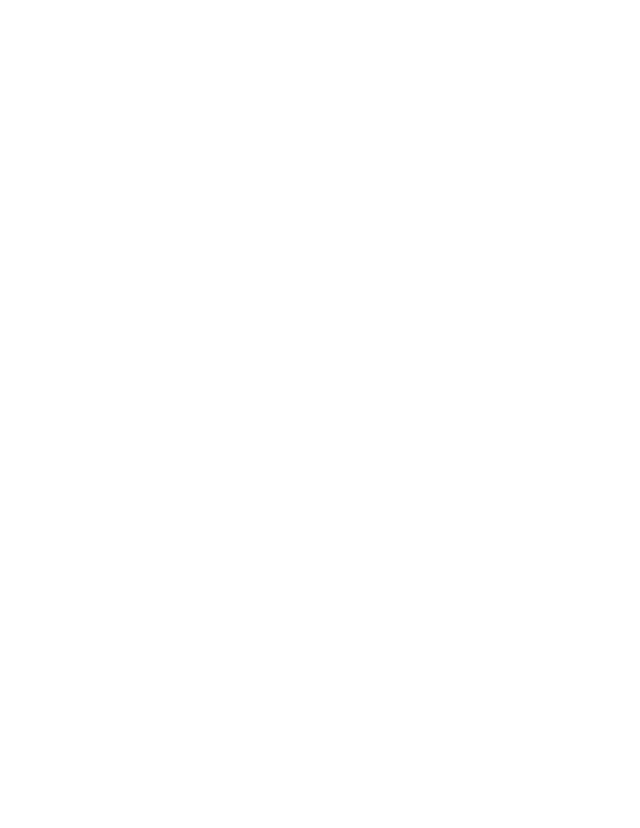
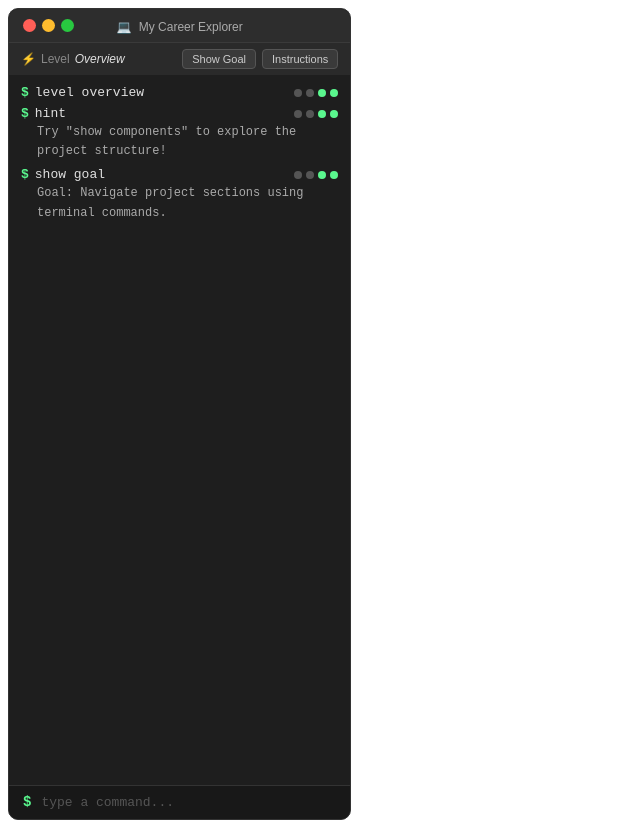
Before and after one commit to mfundomt/mfundo-mthembu-sd, an Angular app in the folder mfundo-mthembu-SD/: page / in a window 1280 px wide. Shown: the whole page, without its empty margins (0-640 px from the left). Before the commit the page ends 800 px from the top, so only its background shows below. Built offline with nearby package versions, Linux system fonts and the light colour scheme.

Commit message:
feat: add terminal component with command processing and styling

```diff
--- a/mfundo-mthembu-SD/src/app/app.html
+++ b/mfundo-mthembu-SD/src/app/app.html
@@ -1 +1,2 @@
+<app-terminal [seedCommands]="seedCommands" />
 <router-outlet />
--- a/mfundo-mthembu-SD/src/app/app.ts
+++ b/mfundo-mthembu-SD/src/app/app.ts
@@ -1,12 +1,22 @@
 import { Component, signal } from '@angular/core';
 import { RouterOutlet } from '@angular/router';
+import { ActivatedRoute } from "@angular/router";
+import { CommonModule } from "@angular/common";
+import { RouterModule } from "@angular/router";
+import { Terminal } from './components/terminal/terminal/terminal';
 
 @Component({
   selector: 'app-root',
-  imports: [RouterOutlet],
+  imports: [Terminal, RouterOutlet, CommonModule, RouterModule],
+  standalone: true,
   templateUrl: './app.html',
   styleUrl: './app.css'
 })
 export class App {
   protected readonly title = signal('mfundo-mthembu-SD');
+    seedCommands = [
+    { input: 'level overview', result: null },
+    { input: 'hint', result: 'Try "show components" to explore the project structure!' },
+    { input: 'show goal', result: 'Goal: Navigate project sections using terminal commands.' },
+  ];
 }
--- /dev/null
+++ b/mfundo-mthembu-SD/src/app/components/terminal/terminal/terminal.html
@@ -0,0 +1,61 @@
+<div class="terminal-wrap" role="region" aria-label="Project terminal">
+
+    <!-- Title bar -->
+    <div class="titlebar">
+        <div class="traffic-lights" aria-hidden="true">
+            <span class="dot close"></span>
+            <span class="dot min"></span>
+            <span class="dot max"></span>
+        </div>
+        <div class="title-label">
+            <span class="title-icon">💻</span>
+            <span class="visually-hidden">Terminal –</span>
+            My Career Explorer
+        </div>
+    </div>
+
+    <!-- Level toolbar -->
+    <div class="level-bar">
+        <div class="level-left">
+            <span class="bolt" aria-hidden="true">⚡</span>
+            <span class="level-prefix">Level</span>
+            <span class="level-name">{{ levelName }}</span>
+        </div>
+        <div class="level-btns">
+            <button type="button" class="level-btn" (click)="runQuickCommand('show goal')">
+                Show Goal
+            </button>
+            <button type="button" class="level-btn" (click)="runQuickCommand('help')">
+                Instructions
+            </button>
+        </div>
+    </div>
+
+    <!-- Command history display -->
+    <div class="cmd-display" #cmdDisplay role="log" aria-live="polite" aria-label="Command history">
+        <div *ngFor="let entry of commandHistory" [id]="'command_' + entry.id" class="cmd-row">
+            <p class="cmd-line">
+                <span class="prompt" aria-hidden="true">$</span>
+                <span class="cmd-text">{{ entry.input }}</span>
+                <span class="cmd-icons" aria-hidden="true">
+                    <span class="icon-dot warn"></span>
+                    <span class="icon-dot idle"></span>
+                    <span class="icon-dot done"></span>
+                    <span class="icon-dot check"></span>
+                </span>
+            </p>
+            <div *ngIf="entry.result" class="cmd-result">
+                <p>{{ entry.result }}</p>
+            </div>
+        </div>
+    </div>
+
+    <!-- Input bar -->
+    <div class="cmd-bar">
+        <span class="prompt-sign" aria-hidden="true">$</span>
+        <input #cmdInput class="cmd-input" id="commandTextField" type="text" [(ngModel)]="inputValue"
+            (keydown)="onKeyDown($event)" autocomplete="off" autocorrect="off" autocapitalize="off" spellcheck="false"
+            placeholder="type a command..." aria-label="Command input" />
+    </div>
+
+</div>
--- /dev/null
+++ b/mfundo-mthembu-SD/src/app/components/terminal/terminal/terminal.scss
@@ -0,0 +1,205 @@
+// ── Variables ────────────────────────────────────────────
+$bg-base:        #1e1e1e;
+$bg-titlebar:    #2d2d2d;
+$bg-levelbar:    #2a2a2a;
+$bg-inputbar:    #181818;
+$border-color:   #333;
+$text-primary:   #e0e0e0;
+$text-muted:     #aaa;
+$text-dim:       #555;
+$green:          #5af78e;
+$font-mono:      'JetBrains Mono', 'Fira Code', 'Courier New', monospace;
+
+// ── Accessibility ─────────────────────────────────────────
+.visually-hidden {
+  position: absolute;
+  width: 1px;
+  height: 1px;
+  overflow: hidden;
+  clip: rect(0 0 0 0);
+  white-space: nowrap;
+}
+
+// ── Wrapper ───────────────────────────────────────────────
+.terminal-wrap {
+  font-family: $font-mono;
+  background: $bg-base;
+  border-radius: 10px;
+  overflow: hidden;
+  display: flex;
+  flex-direction: column;
+  height: 50.6rem !important;
+  border: 1px solid $border-color;
+  width: 27% !important;
+}
+
+// ── Title bar ─────────────────────────────────────────────
+.titlebar {
+  background: $bg-titlebar;
+  padding: 10px 14px 8px;
+  display: flex;
+  flex-direction: column;
+  gap: 6px;
+  flex-shrink: 0;
+  position: relative;
+}
+
+.traffic-lights {
+  display: flex;
+  align-items: center;
+  gap: 6px;
+
+  .dot {
+    width: 13px;
+    height: 13px;
+    border-radius: 50%;
+    display: inline-block;
+
+    &.close  { background: #ff5f57; }
+    &.min    { background: #febc2e; }
+    &.max    { background: #28c840; }
+  }
+}
+
+.title-label {
+  text-align: center;
+  font-size: 12px;
+  color: $text-muted;
+  font-family: sans-serif;
+  margin-top: -18px;
+
+  .title-icon { margin-right: 4px; }
+}
+
+// ── Level toolbar ─────────────────────────────────────────
+.level-bar {
+  background: $bg-levelbar;
+  border-top: 1px solid #3a3a3a;
+  padding: 6px 12px;
+  display: flex;
+  align-items: center;
+  justify-content: space-between;
+  flex-shrink: 0;
+}
+
+.level-left {
+  display: flex;
+  align-items: center;
+  gap: 5px;
+  font-family: sans-serif;
+  font-size: 12px;
+
+  .bolt       { color: #f5c518; }
+  .level-prefix { color: #888; }
+  .level-name { color: $text-primary; font-style: italic; }
+}
+
+.level-btns {
+  display: flex;
+  gap: 6px;
+}
+
+.level-btn {
+  font-family: sans-serif;
+  font-size: 11px;
+  background: #3a3a3a;
+  color: #ccc;
+  border: 1px solid #555;
+  border-radius: 4px;
+  padding: 3px 9px;
+  cursor: pointer;
+  transition: background 0.15s;
+
+  &:hover  { background: #4a4a4a; }
+  &:active { background: #555; }
+}
+
+// ── Command display ───────────────────────────────────────
+.cmd-display {
+  flex: 1;
+  overflow-y: auto;
+  padding: 8px 12px;
+  display: flex;
+  flex-direction: column;
+  gap: 2px;
+  scroll-behavior: smooth;
+
+  &::-webkit-scrollbar       { width: 4px; }
+  &::-webkit-scrollbar-thumb { background: #444; border-radius: 2px; }
+}
+
+.cmd-row {
+  display: flex;
+  flex-direction: column;
+  gap: 2px;
+  padding: 2px 0;
+}
+
+.cmd-line {
+  display: flex;
+  align-items: center;
+  gap: 6px;
+  font-size: 13px;
+  margin: 0;
+
+  .prompt   { color: $green; font-weight: 700; }
+  .cmd-text { color: $text-primary; }
+}
+
+.cmd-icons {
+  display: flex;
+  gap: 4px;
+  margin-left: auto;
+
+  .icon-dot {
+    width: 8px;
+    height: 8px;
+    border-radius: 50%;
+    display: inline-block;
+
+    &.warn  { background: #555; }
+    &.idle  { background: #555; }
+    &.done  { background: $green; }
+    &.check { background: $green; }
+  }
+}
+
+.cmd-result {
+  font-size: 12px;
+  color: $text-muted;
+  padding-left: 16px;
+  line-height: 1.6;
+
+  p { margin: 0; }
+}
+
+// ── Input bar ─────────────────────────────────────────────
+.cmd-bar {
+  background: $bg-inputbar;
+  border-top: 1px solid $border-color;
+  padding: 8px 14px;
+  display: flex;
+  align-items: center;
+  gap: 8px;
+  flex-shrink: 0;
+}
+
+.prompt-sign {
+  color: $green;
+  font-size: 14px;
+  font-weight: 700;
+  flex-shrink: 0;
+}
+
+.cmd-input {
+  flex: 1;
+  background: transparent;
+  border: none;
+  outline: none;
+  color: $text-primary;
+  font-family: $font-mono;
+  font-size: 13px;
+  caret-color: $green;
+
+  &::placeholder { color: $text-dim; }
+}
--- /dev/null
+++ b/mfundo-mthembu-SD/src/app/components/terminal/terminal/terminal.ts
@@ -0,0 +1,66 @@
+import { Component, Input, OnInit } from '@angular/core';
+import { CommonModule } from '@angular/common';
+import { FormsModule } from '@angular/forms';
+
+interface CommandEntry {
+  id?: number;
+  input: string;
+  result: string | null;
+}
+
+@Component({
+  selector: 'app-terminal',
+  imports: [CommonModule, FormsModule],
+  standalone: true,
+  templateUrl: './terminal.html',
+  styleUrl: './terminal.scss',
+})
+export class Terminal implements OnInit {
+  @Input() seedCommands: CommandEntry[] = [];
+
+  levelName = 'Overview';
+  commandHistory: CommandEntry[] = [];
+  inputValue = '';
+  private nextId = 1;
+
+  ngOnInit(): void {
+    this.commandHistory = this.seedCommands.map(cmd => ({
+      ...cmd,
+      id: this.nextId++,
+    }));
+  }
+
+  runQuickCommand(command: string): void {
+    this.addCommand(command);
+  }
+
+  onKeyDown(event: KeyboardEvent): void {
+    if (event.key === 'Enter' && this.inputValue.trim()) {
+      this.addCommand(this.inputValue.trim());
+      this.inputValue = '';
+    }
+  }
+
+  private addCommand(input: string): void {
+    this.commandHistory.push({
+      id: this.nextId++,
+      input,
+      result: this.processCommand(input),
+    });
+  }
+
+  private processCommand(input: string): string | null {
+    switch (input.toLowerCase()) {
+      case 'help':
+        return 'Available commands: help, show goal, hint, level overview';
+      case 'show goal':
+        return 'Goal: Navigate project sections using terminal commands.';
+      case 'hint':
+        return 'Try "show components" to explore the project structure!';
+      case 'level overview':
+        return null;
+      default:
+        return `Unknown command: "${input}". Type "help" for available commands.`;
+    }
+  }
+}
```
Also changed, not shown: mfundo-mthembu-SD/src/app/services/api.service.ts (added), 1 other file (tests, documents, lock files or other folders).
